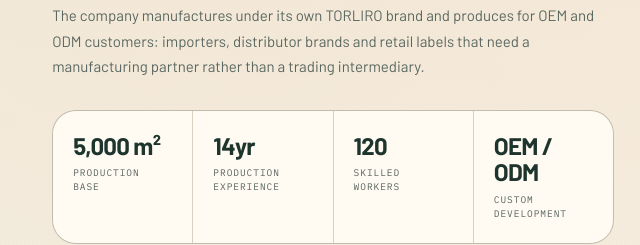
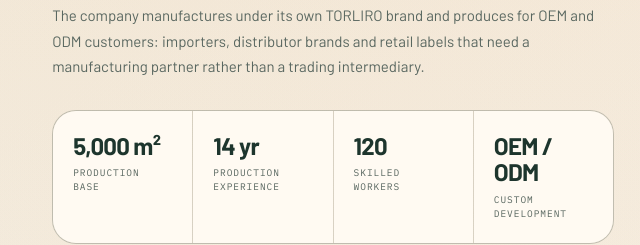
Before and after one commit to horse202604/tuojie-outdoor-site, a plain HTML site: page about.html in a window 1280 px wide. Shown: the part 820-1065 px from the top of the page, 616-1256 px from the left. Drawn offline with Linux system fonts and the light colour scheme.

Commit message:
Update about.html
update about

```diff
--- a/about.html
+++ b/about.html
@@ -109,7 +109,7 @@
           <p>The company manufactures under its own TORLIRO brand and produces for OEM and ODM customers: importers, distributor brands and retail labels that need a manufacturing partner rather than a trading intermediary.</p>
           <div class="stat-inline">
             <div><b>5,000 m²</b><span>Production base</span></div>
-            <div><b>14yr</b><span>Production experience</span></div>
+            <div><b>14 yr</b><span>Production experience</span></div>
             <div><b>120</b><span>Skilled workers</span></div>
             <div><b>OEM / ODM</b><span>Custom development</span></div>
           </div>
```
